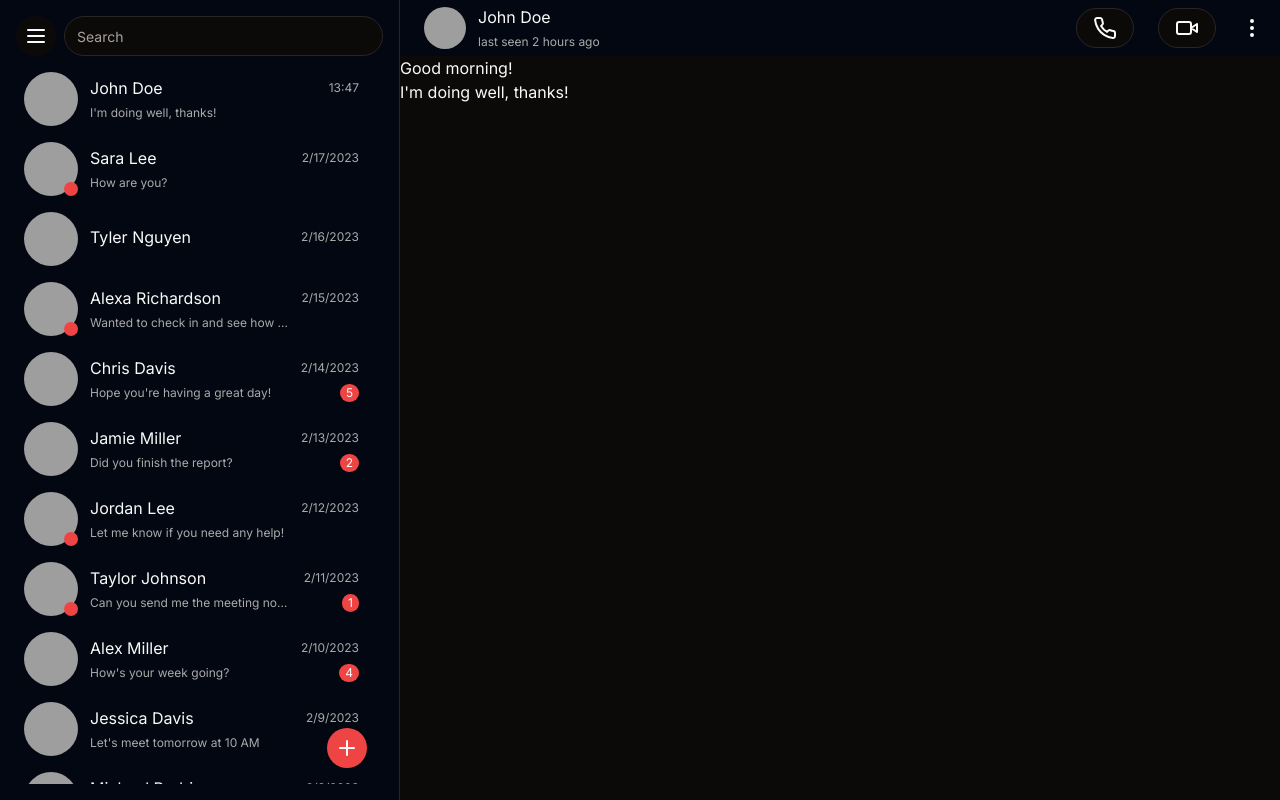
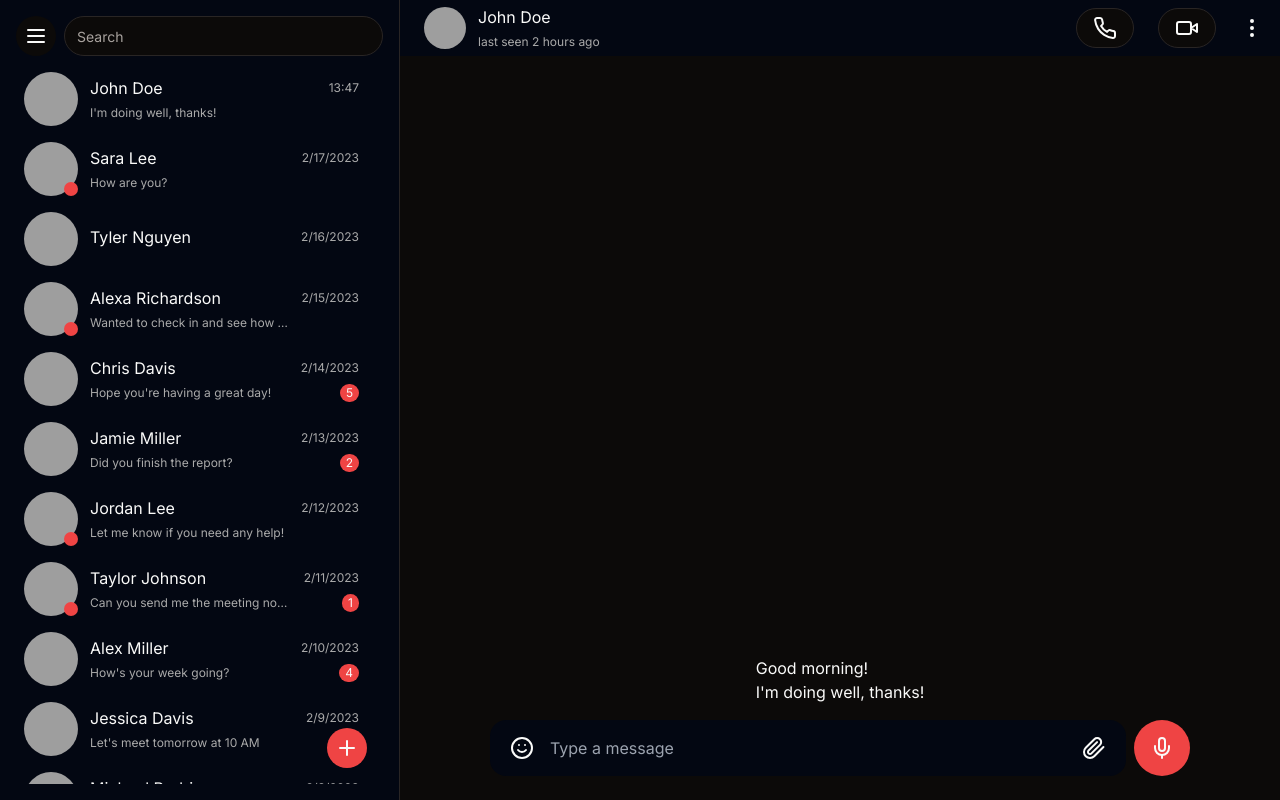
Before and after one commit to Philip-Nwabuwa/telegram-clone, a Next.js app: page /chat/1 in a window 1280 px wide. Built offline with nearby package versions, Linux system fonts and the light colour scheme; grey boxes are pictures that could not be loaded.

Commit message:
chore: added basic input form.

```diff
--- a/src/components/module/chatpage/Message.tsx
+++ b/src/components/module/chatpage/Message.tsx
@@ -1,8 +1,14 @@
+"use client";
+
+import { Mic, Paperclip, SendHorizontal, Smile } from "lucide-react";
+import { useState } from "react";
+
 interface MessageProps {
   messages: string[];
 }
 
 const Message = ({ messages }: MessageProps) => {
+  const [inputText, setInputText] = useState("");
   if (!messages || messages.length === 0) {
     return (
       <div>
@@ -11,10 +17,34 @@ const Message = ({ messages }: MessageProps) => {
     );
   }
   return (
-    <div>
-      {messages.map((message, index) => {
-        return <p key={index}>{message}</p>;
-      })}
+    <div className="scrollView flex flex-col gap-4 h-full items-center justify-end">
+      <div>
+        {messages.map((message, index) => {
+          return <p key={index}>{message}</p>;
+        })}
+      </div>
+      <div className="flex items-center justify-center gap-2 max-w-[700px] w-full">
+        <div className="w-full flex space-x-4 bg-gray-950 rounded-2xl px-5 py-4">
+          <Smile />
+
+          <input
+            className="flex-1 bg-transparent outline-none"
+            type="text"
+            placeholder="Type a message"
+            value={inputText}
+            onChange={(e) => setInputText(e.target.value)}
+          />
+
+          <Paperclip />
+        </div>
+        <div className="flex items-center justify-center bg-red-500 rounded-full p-4">
+          {inputText ? (
+            <SendHorizontal onClick={() => console.log("Send clicked")} />
+          ) : (
+            <Mic onClick={() => console.log("Mic clicked")} />
+          )}
+        </div>
+      </div>
     </div>
   );
 };
```
